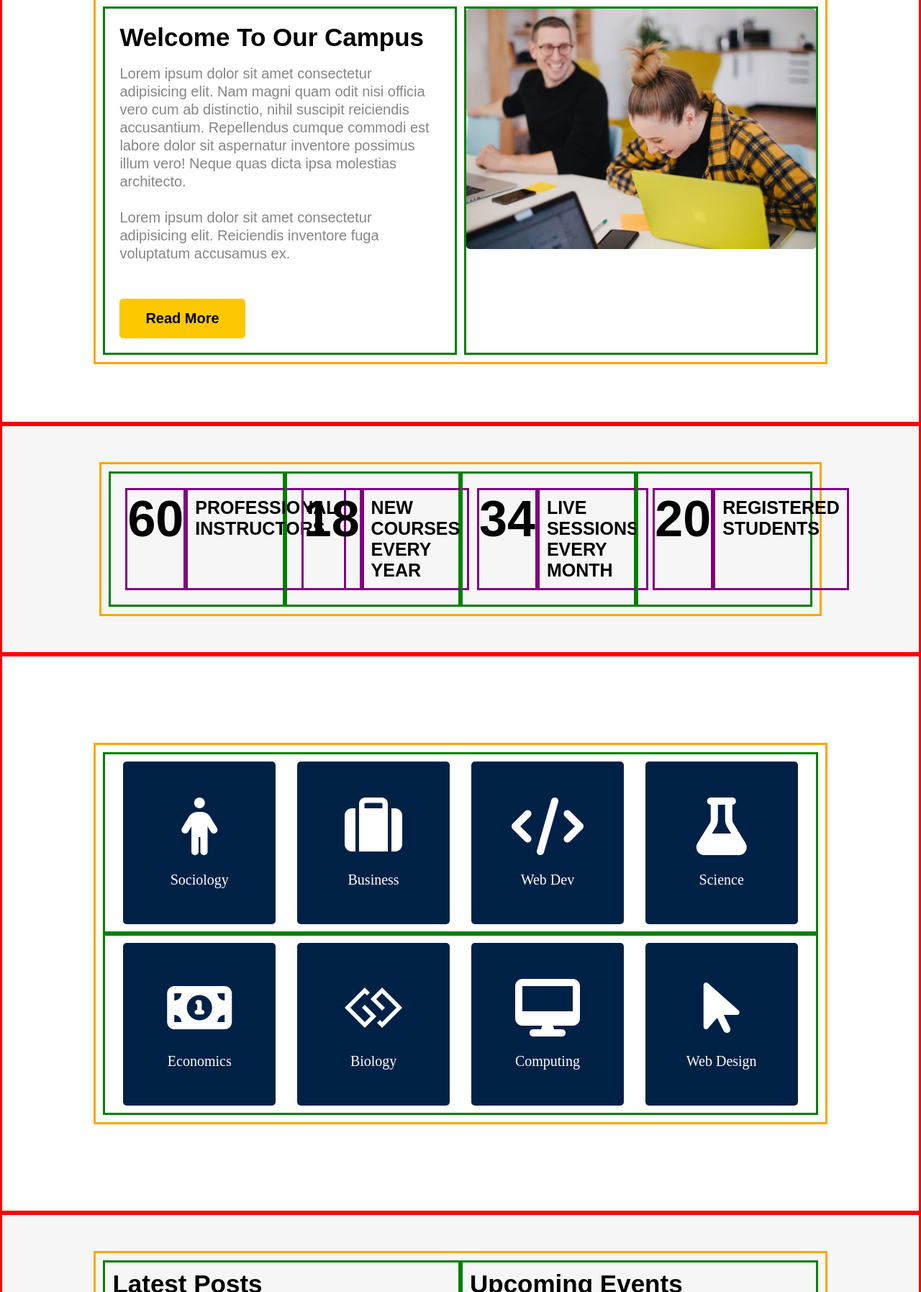
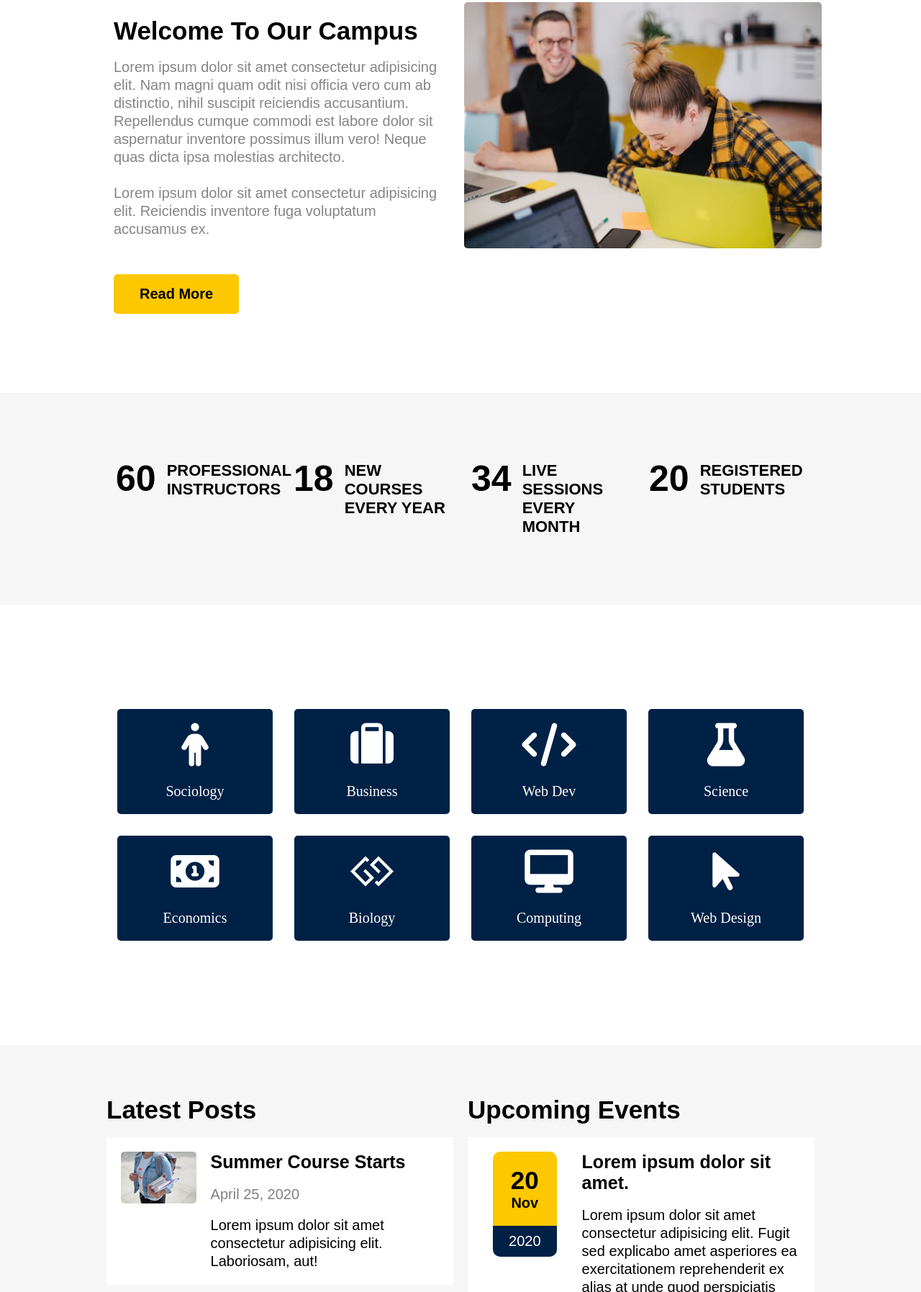
Before and after one commit to yoshivn1203/BCDN04_Mastery_Nguyen, a plain HTML site: page index.html in a window 1280 px wide. Shown: the part 1005-2800 px from the top of the page at 72% size. Drawn offline with Linux system fonts and the light colour scheme.

Commit message:
finish but still need to change to float

```diff
--- a/css/style.css
+++ b/css/style.css
@@ -11,6 +11,8 @@ body {
 .clear {
   clear: both;
 }
+
+/* HEADER */
 
 .header {
   padding: 10px 170px 20px;
@@ -33,12 +35,16 @@ body {
   margin-right: 40px;
 }
 
+/* HEADER END */
+
 .carousel {
   background-image: url(../images/2.jpg);
   height: 800px;
   background-size: cover;
   background-position: center top;
 }
+
+/* LOGO */
 
 .logo {
   display: flex;
@@ -59,27 +65,31 @@ body {
   padding-top: 2px;
   padding-left: 10px;
   font-size: 35px;
-  font-family: Arial, Helvetica, sans-serif;
+  font-family: "Oswald", sans-serif;
 }
 
+/* LOGO END */
+
+/* WELCOME */
+
 .welcome {
-  border: solid red;
+  /* border: solid red; */
   padding: 80px 0px;
 }
 
 .welcome__content {
-  border: solid orange;
+  /* border: solid orange; */
   margin: auto;
   display: flex;
   width: 80%;
   padding: 10px;
 }
 .welcome__text {
-  border: solid green;
+  /* border: solid green; */
   width: 50%;
   padding: 20px;
   margin-right: 10px;
-  font-family: Arial, Helvetica, sans-serif;
+  font-family: "Oswald", sans-serif;
 }
 
 .welcome__text h2 {
@@ -103,7 +113,7 @@ body {
 }
 
 .welcome__photo {
-  border: solid green;
+  /* border: solid green; */
   width: 50%;
 }
 
@@ -111,49 +121,60 @@ body {
   border-radius: 5px;
   width: 100%;
 }
+
+/* WELCOME END */
+
+/* STAT */
+
 .stats {
-  border: solid red;
+  /* border: solid red; */
   background-color: #f6f6f6;
   padding: 50px 10px;
 }
 
 .stats__content {
-  border: solid orange;
+  /* border: solid orange; */
   margin: auto;
   display: flex;
   width: 80%;
   padding: 10px;
 }
 .stats__numbers {
-  border: solid green;
+  /* border: solid green; */
   display: flex;
   width: 25%;
-  padding: 20px;
+  padding: 15px;
 }
 
 .stats__number {
-  border: solid purple;
+  /* border: solid purple; */
+  padding: 15px 0px;
+  margin-right: 10px;
 }
 .stats__number h2 {
-  font-size: 70px;
-  font-family: Arial, Helvetica, sans-serif;
+  font-size: 50px;
+  font-family: "Oswald", sans-serif;
 }
 .stats__text {
-  border: solid purple;
-  padding: 10px;
+  /* border: solid purple; */
+  padding: 20px 5px;
 }
 .stats__text p {
-  font-size: 25px;
-  font-family: Arial, Helvetica, sans-serif;
+  font-size: 22px;
+  font-family: "Oswald", sans-serif;
 }
 
+/* START END */
+
+/* MAJORS */
+
 .majors {
-  border: solid red;
+  /* border: solid red; */
   padding: 120px 0px;
 }
 
 .majors__content {
-  border: solid orange;
+  /* border: solid orange; */
   padding: 10px;
   margin: auto;
   display: block;
@@ -161,10 +182,10 @@ body {
 }
 
 .majors__row {
-  border: solid green;
+  /* border: solid green; */
   display: flex;
   width: 100%;
-  padding: 10px;
+  padding: 15px 10px;
 }
 .majors__item {
   text-align: center;
@@ -173,7 +194,7 @@ body {
   color: white;
   background-color: #002146;
   width: 25%;
-  padding: 50px;
+  padding: 20px 50px;
   margin-right: 15px;
   margin-left: 15px;
   font-size: 20px;
@@ -181,15 +202,19 @@ body {
   text-decoration: none;
 }
 
+/* MAJOR END */
+
+/* EVENT */
+
 .postsAndEvents {
-  border: solid red;
+  /* border: solid red; */
   background-color: #f6f6f6;
 
   padding: 50px 0;
 }
 
 .postsAndEvents__content {
-  border: solid orange;
+  /* border: solid orange; */
 
   padding: 10px;
   margin: auto;
@@ -197,11 +222,11 @@ body {
   width: 80%;
 }
 .posts {
-  border: solid green;
+  /* border: solid green; */
   display: block;
   padding: 10px;
   width: 50%;
-  font-family: Arial, Helvetica, sans-serif;
+  font-family: "Oswald", sans-serif;
 }
 
 .posts h2 {
@@ -210,13 +235,13 @@ body {
 
 .post {
   background-color: #ffffff;
-  border: solid yellow;
+  /* border: solid yellow; */
   padding: 10px;
   display: flex;
 }
 
 .post__photo {
-  border: solid purple;
+  /* border: solid purple; */
   width: 50%;
   padding: 10px;
 }
@@ -226,7 +251,7 @@ body {
 }
 
 .post__text {
-  border: solid purple;
+  /* border: solid purple; */
   padding: 10px;
 }
 .post__text h2 {
@@ -251,11 +276,11 @@ body {
 }
 
 .events {
-  border: solid green;
+  /* border: solid green; */
   display: block;
   padding: 10px;
   width: 50%;
-  font-family: Arial, Helvetica, sans-serif;
+  font-family: "Oswald", sans-serif;
 }
 
 .events h2 {
@@ -264,7 +289,7 @@ body {
 
 .event {
   background-color: #ffffff;
-  border: solid yellow;
+  /* border: solid yellow; */
   padding: 10px;
   display: flex;
 }
@@ -272,6 +297,7 @@ body {
 .events__viewAll {
   text-align: right;
 }
+
 .events__viewAll button {
   font-size: 20px;
   color: black;
@@ -282,6 +308,61 @@ body {
   background: #fdc800;
 }
 
+.event__calendar {
+  width: 30%;
+  padding: 10px;
+}
+
+.card {
+  width: 100%;
+  text-align: center;
+  padding: 0 15px;
+}
+.card__top {
+  background-color: #fdc800;
+  padding: 20px;
+  border-radius: 10px 10px 0 0;
+}
+
+.card__top p {
+  font-size: 20px;
+}
+.card__bottom {
+  background-color: #002146;
+  padding: 10px 20px;
+  border-radius: 0 0 10px 10px;
+  font-size: 20px;
+  color: white;
+}
+
+.event__text {
+  width: 70%;
+  display: block;
+  padding: 10px;
+}
+
+.event__text h2 {
+  font-size: 25px;
+}
+
+.event__text p {
+  line-height: 25px;
+  font-size: 20px;
+}
+
+.event__dateTime {
+  display: flex;
+  width: 100%;
+}
+.vl {
+  border-left: 2px solid rgb(163, 163, 163);
+  height: 20px;
+}
+
+/* EVENTS END */
+
+/* BUTTON HOVER */
+
 .events__viewAll button:hover,
 .posts__viewAll button:hover,
 .welcome__text button:hover {
@@ -291,6 +372,8 @@ body {
   color: white;
 }
 
+/* FOOTER */
+
 .footer {
   color: rgb(218, 218, 218);
   background-color: #002146;
@@ -298,7 +381,7 @@ body {
 }
 
 .footer__content {
-  border: solid green;
+  /* border: solid green; */
   width: 80%;
   margin: auto;
   padding: 10px;
@@ -320,13 +403,13 @@ body {
   width: 33.33%;
   line-height: 28px;
   padding: 0 28px;
-  border: solid orange;
+  /* border: solid orange; */
 }
 
 .footer__nav {
   float: left;
   width: 33.33%;
-  border: solid orange;
+  /* border: solid orange; */
   padding-left: 30px;
 }
 
--- a/index.html
+++ b/index.html
@@ -37,12 +37,13 @@
           <br />
 
           <p>
-            Lorem ipsum dolor sit amet consectetur adipisicing elit. Nam magni quam odit
-            nisi officia vero cum ab distinctio, nihil suscipit reiciendis accusantium.
-            Repellendus cumque commodi est labore dolor sit aspernatur inventore possimus
-            illum vero! Neque quas dicta ipsa molestias architecto. <br />
-            <br />Lorem ipsum dolor sit amet consectetur adipisicing elit. Reiciendis
-            inventore fuga voluptatum accusamus ex.
+            Lorem ipsum dolor sit amet consectetur adipisicing elit. Nam magni
+            quam odit nisi officia vero cum ab distinctio, nihil suscipit
+            reiciendis accusantium. Repellendus cumque commodi est labore dolor
+            sit aspernatur inventore possimus illum vero! Neque quas dicta ipsa
+            molestias architecto. <br />
+            <br />Lorem ipsum dolor sit amet consectetur adipisicing elit.
+            Reiciendis inventore fuga voluptatum accusamus ex.
           </p>
           <button><b>Read More</b></button>
         </div>
@@ -94,37 +95,37 @@
       <div class="majors__content">
         <div class="majors__row">
           <a href="#" class="majors__item">
-            <i class="fa-solid fa-person fa-4x"></i><br /><br />
+            <i class="fa-solid fa-person fa-3x"></i><br /><br />
             Sociology
           </a>
           <a href="#" class="majors__item">
-            <i class="fa-solid fa-suitcase fa-4x"></i><br /><br />
+            <i class="fa-solid fa-suitcase fa-3x"></i><br /><br />
             Business
           </a>
           <a href="#" class="majors__item">
-            <i class="fa-solid fa-code fa-4x"></i><br /><br />
+            <i class="fa-solid fa-code fa-3x"></i><br /><br />
             Web Dev
           </a>
           <a href="#" class="majors__item">
-            <i class="fa-solid fa-flask fa-4x"></i><br /><br />
+            <i class="fa-solid fa-flask fa-3x"></i><br /><br />
             Science
           </a>
         </div>
         <div class="majors__row">
           <a href="#" class="majors__item">
-            <i class="fa-solid fa-money-bill-1 fa-4x"></i><br /><br />
+            <i class="fa-solid fa-money-bill-1 fa-3x"></i><br /><br />
             Economics
           </a>
           <a href="#" class="majors__item">
-            <i class="fa-brands fa-gg fa-4x"></i><br /><br />
+            <i class="fa-brands fa-gg fa-3x"></i><br /><br />
             Biology
           </a>
           <a href="#" class="majors__item">
-            <i class="fa-solid fa-desktop fa-4x"></i><br /><br />
+            <i class="fa-solid fa-desktop fa-3x"></i><br /><br />
             Computing
           </a>
           <a href="#" class="majors__item">
-            <i class="fa-solid fa-arrow-pointer fa-4x"></i><br /><br />
+            <i class="fa-solid fa-arrow-pointer fa-3x"></i><br /><br />
             Web Design
           </a>
         </div>
@@ -145,7 +146,8 @@
               <p style="color: gray">April 25, 2020</p>
               <br />
               <p>
-                Lorem ipsum dolor sit amet consectetur adipisicing elit. Laboriosam, aut!
+                Lorem ipsum dolor sit amet consectetur adipisicing elit.
+                Laboriosam, aut!
               </p>
             </div>
           </div>
@@ -161,7 +163,8 @@
               <p style="color: gray">March 25, 2020</p>
               <br />
               <p>
-                Lorem ipsum dolor sit amet consectetur adipisicing elit. Laboriosam, aut!
+                Lorem ipsum dolor sit amet consectetur adipisicing elit.
+                Laboriosam, aut!
               </p>
             </div>
           </div>
@@ -177,7 +180,8 @@
               <p style="color: gray">February 25, 2020</p>
               <br />
               <p>
-                Lorem ipsum dolor sit amet consectetur adipisicing elit. Laboriosam, aut!
+                Lorem ipsum dolor sit amet consectetur adipisicing elit.
+                Laboriosam, aut!
               </p>
             </div>
           </div>
@@ -190,19 +194,63 @@
           <h2>Upcoming Events</h2>
           <br />
           <div class="event">
-            <p>
-              Lorem ipsum dolor sit amet consectetur adipisicing elit. Fugit sed explicabo
-              amet asperiores ea exercitationem reprehenderit ex alias at unde quod
-              perspiciatis fuga aspernatur porro, temporibus quia illo mollitia sint?
-            </p>
+            <div class="event__calendar">
+              <div class="card">
+                <div class="card__top">
+                  <h2>20</h2>
+                  <p><b>Nov</b></p>
+                </div>
+                <div class="card__bottom">
+                  <p>2020</p>
+                </div>
+              </div>
+            </div>
+            <div class="event__text">
+              <h2>Lorem ipsum dolor sit amet.</h2>
+              <br />
+              <p>
+                Lorem ipsum dolor sit amet consectetur adipisicing elit. Fugit
+                sed explicabo amet asperiores ea exercitationem reprehenderit ex
+                alias at unde quod perspiciatis fuga aspernatur porro,
+                temporibus quia illo mollitia sint?
+              </p>
+              <br />
+              <div class="event__dateTime">
+                <p style="color: darkblue">07:10 - 10:00 &nbsp</p>
+                <div class="vl"></div>
+                <p style="color: darkblue">&nbsp Melbourne, Australia</p>
+              </div>
+            </div>
           </div>
           <hr />
           <div class="event">
-            <p>
-              Lorem ipsum dolor sit amet consectetur adipisicing elit. Fugit sed explicabo
-              amet asperiores ea exercitationem reprehenderit ex alias at unde quod
-              perspiciatis fuga aspernatur porro, temporibus quia illo mollitia sint?
-            </p>
+            <div class="event__calendar">
+              <div class="card">
+                <div class="card__top">
+                  <h2>25</h2>
+                  <p><b>Nov</b></p>
+                </div>
+                <div class="card__bottom">
+                  <p>2020</p>
+                </div>
+              </div>
+            </div>
+            <div class="event__text">
+              <h2>Lorem ipsum dolor sit amet.</h2>
+              <br />
+              <p>
+                Lorem ipsum dolor sit amet consectetur adipisicing elit. Fugit
+                sed explicabo amet asperiores ea exercitationem reprehenderit ex
+                alias at unde quod perspiciatis fuga aspernatur porro,
+                temporibus quia illo mollitia sint?
+              </p>
+              <br />
+              <div class="event__dateTime">
+                <p style="color: darkblue">07:10 - 10:00 &nbsp</p>
+                <div class="vl"></div>
+                <p style="color: darkblue">&nbsp Melbourne, Australia</p>
+              </div>
+            </div>
           </div>
           <div class="events__viewAll">
             <button><b>View All</b></button>
@@ -217,25 +265,27 @@
           <ul>
             <li>
               <a href=""
-                ><i class="fa-solid fa-location-dot fa-sm icon__color"></i> &nbsp
-                Graduation</a
+                ><i class="fa-solid fa-location-dot fa-sm icon__color"></i>
+                &nbsp Estate Business, #32841 Block, #221DRS Real estate
+                businees building UK</a
               >
             </li>
             <li>
               <a href="">
-                <i class="fa-solid fa-phone fa-sm icon__color"></i> &nbsp Admissions</a
+                <i class="fa-solid fa-phone fa-sm icon__color"></i> &nbsp
+                +(21)-255-999-8888</a
               >
             </li>
             <li>
               <a href=""
-                ><i class="fa-solid fa-envelope-open fa-sm icon__color"></i> &nbsp Book
-                Store</a
+                ><i class="fa-solid fa-envelope-open fa-sm icon__color"></i>
+                &nbsp corporate-mail@support.com</a
               >
             </li>
           </ul>
         </div>
         <div class="footer__nav">
-          <h3>Let Us Help You</h3>
+          <h3>Featured Links</h3>
           <ul>
             <li><a href="">Graduation </a></li>
             <li><a href="">Admissions</a></li>
@@ -260,7 +310,7 @@
         <br />
         <hr />
         <div class="footer__copyrights">
-          <p>© 2020. All rights reserved</p>
+          <p>© 2020. All rights reserved | Designed by W3layouts</p>
         </div>
       </div>
     </div>
```
